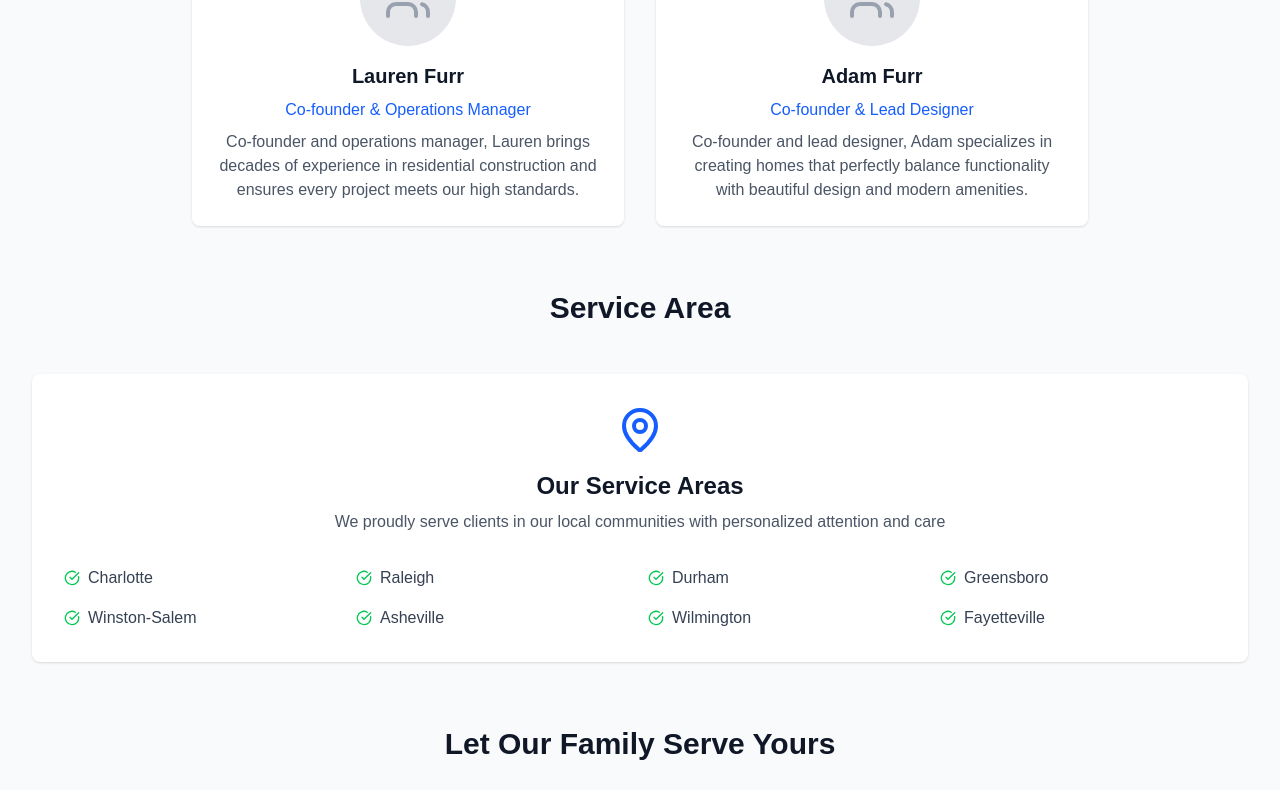
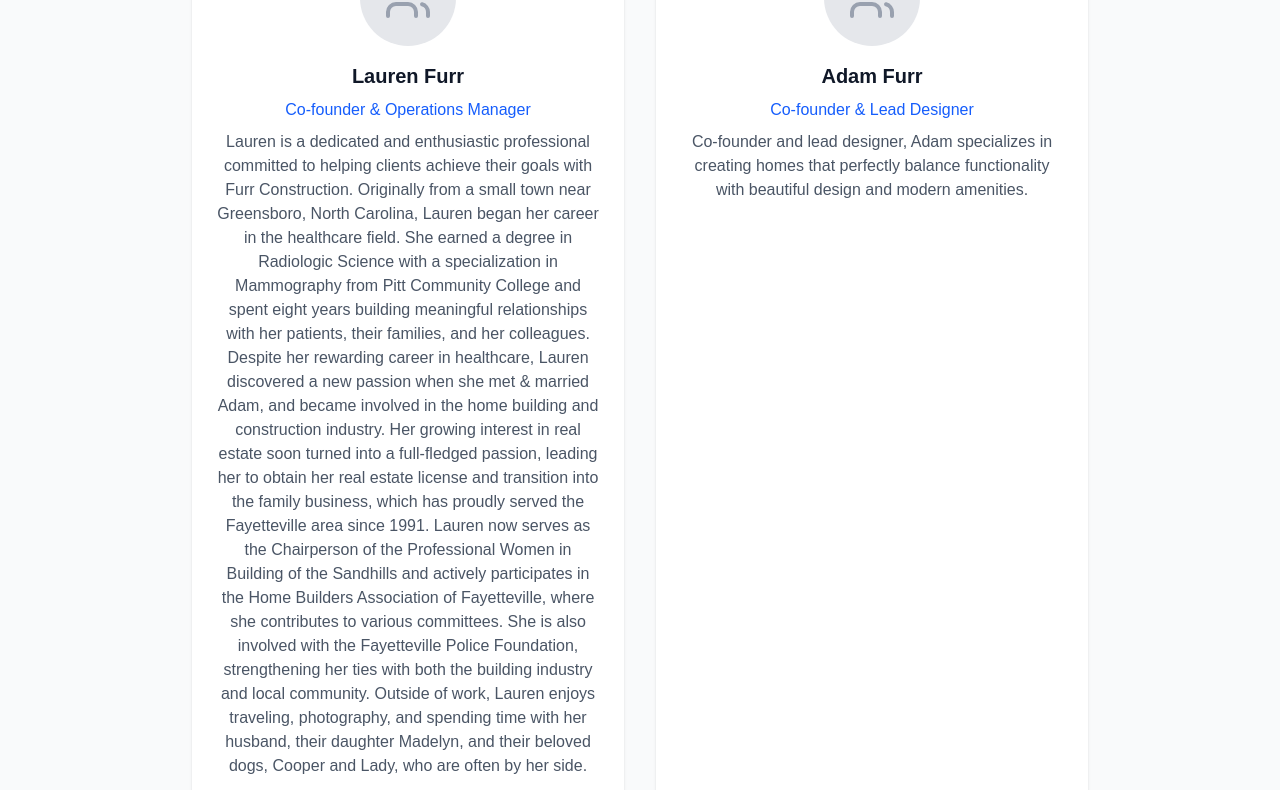
Before and after one commit to OnPointBS/la-residential, a Next.js app: page /about in a window 1280 px wide. Shown: the part 1206-1996 px from the top of the page. Built offline with nearby package versions, Linux system fonts and the light colour scheme; no server answers.

Commit message:
Update Lauren's detailed biography on About page

```diff
--- a/src/app/(public)/about/page.tsx
+++ b/src/app/(public)/about/page.tsx
@@ -122,7 +122,7 @@
             <TeamMember
               name="Lauren Furr"
               role="Co-founder & Operations Manager"
-              description="Co-founder and operations manager, Lauren brings decades of experience in residential construction and ensures every project meets our high standards."
+              description="Lauren is a dedicated and enthusiastic professional committed to helping clients achieve their goals with Furr Construction. Originally from a small town near Greensboro, North Carolina, Lauren began her career in the healthcare field. She earned a degree in Radiologic Science with a specialization in Mammography from Pitt Community College and spent eight years building meaningful relationships with her patients, their families, and her colleagues. Despite her rewarding career in healthcare, Lauren discovered a new passion when she met & married Adam, and became involved in the home building and construction industry. Her growing interest in real estate soon turned into a full-fledged passion, leading her to obtain her real estate license and transition into the family business, which has proudly served the Fayetteville area since 1991. Lauren now serves as the Chairperson of the Professional Women in Building of the Sandhills and actively participates in the Home Builders Association of Fayetteville, where she contributes to various committees. She is also involved with the Fayetteville Police Foundation, strengthening her ties with both the building industry and local community. Outside of work, Lauren enjoys traveling, photography, and spending time with her husband, their daughter Madelyn, and their beloved dogs, Cooper and Lady, who are often by her side."
               imageName="Lauren"
             />
 
```
